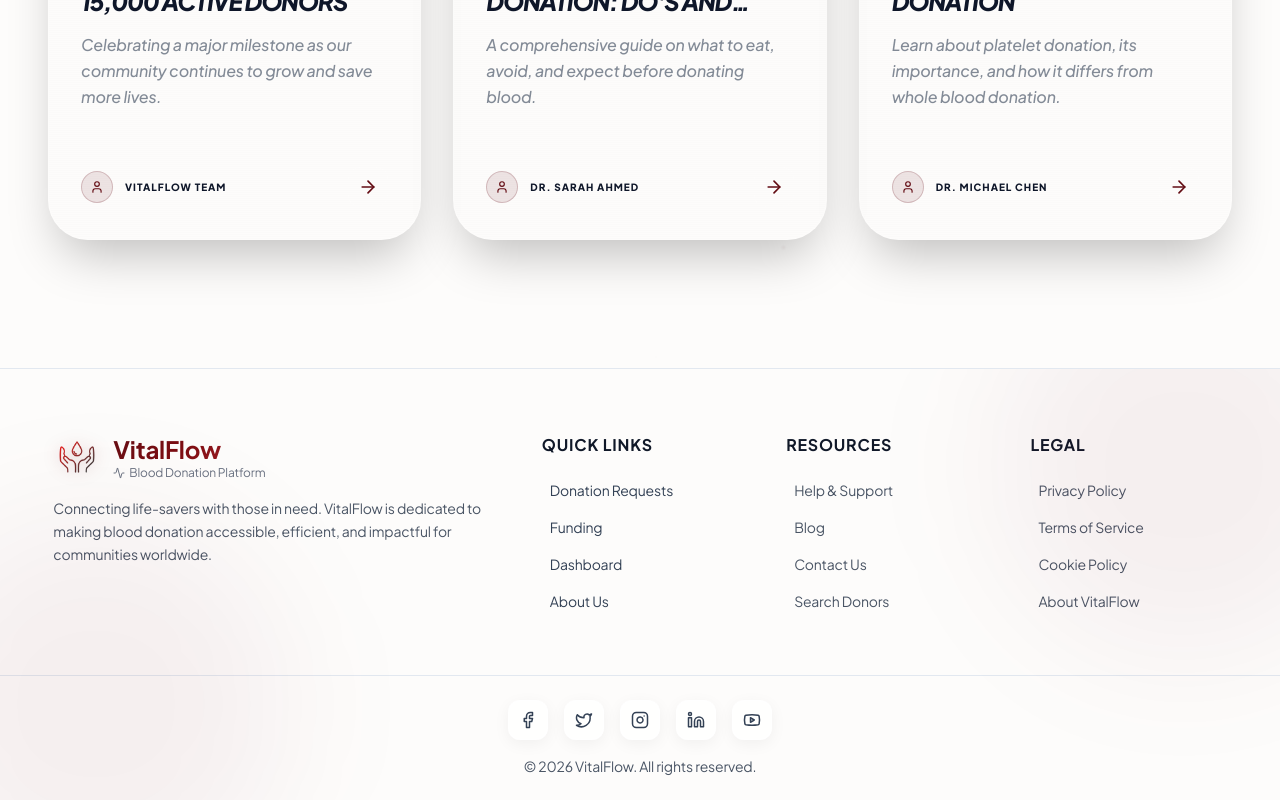
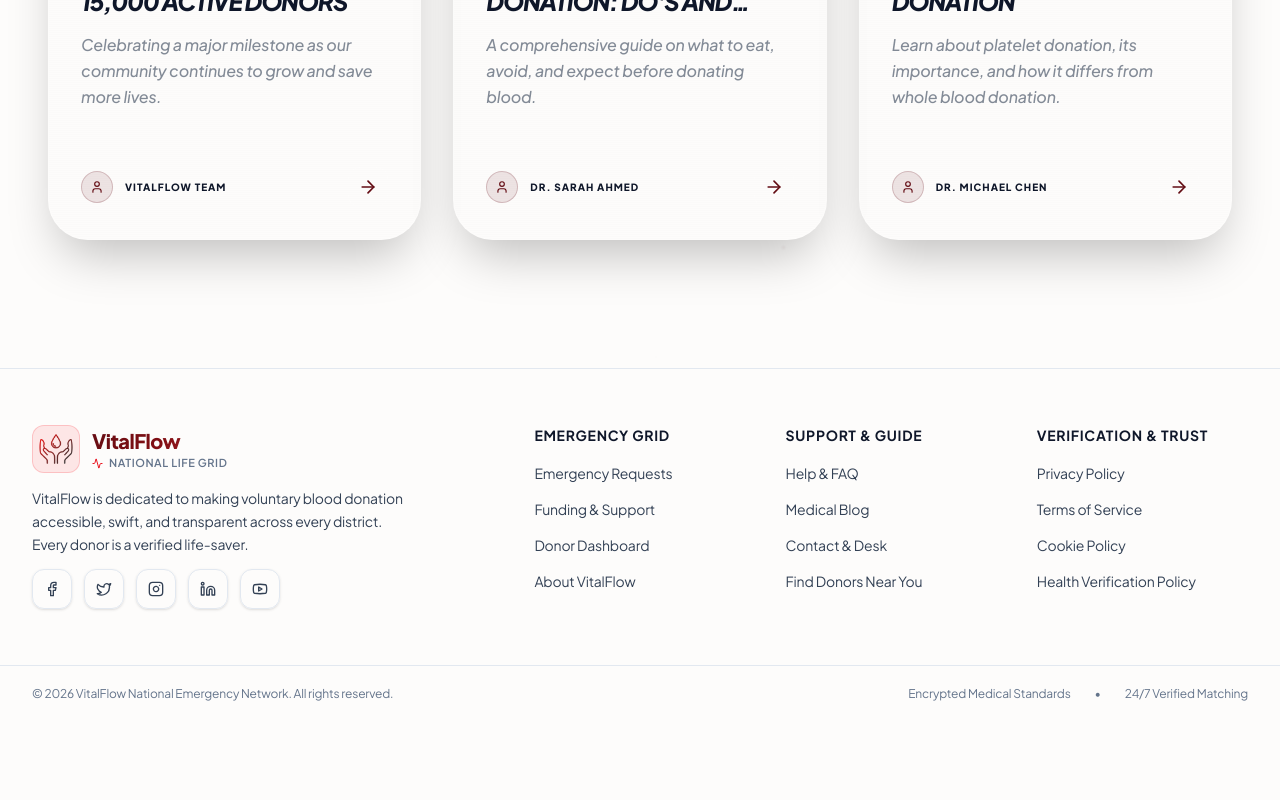
Before and after one commit to Tafsirchy/VitalFlow-Frontend, a React (Vite) app: page /blog in a window 1280 px wide. Shown: the part 1695-2495 px from the top of the page. After the commit the page ends 2417 px from the top, so only its background shows below. Built offline with nearby package versions, Linux system fonts and the light colour scheme; no server answers.

Commit message:
refactor(footer): reduce padding, collapse redundant spacing, and tighten layout

```diff
--- a/src/Components/Footer.jsx
+++ b/src/Components/Footer.jsx
@@ -8,91 +8,98 @@ import {
   Instagram,
   Linkedin,
   Youtube,
+  Heart,
+  ShieldCheck
 } from "lucide-react";
-import { motion as Motion } from "framer-motion";
 
 const Footer = () => {
   const footerLinks = {
     quickLinks: [
-      { name: "Donation Requests", path: "/donation-requests" },
-      { name: "Funding", path: "/funding" },
-      { name: "Dashboard", path: "/dashboard" },
-      { name: "About Us", path: "/about" },
+      { name: "Emergency Requests", path: "/donation-requests" },
+      { name: "Funding & Support", path: "/funding" },
+      { name: "Donor Dashboard", path: "/dashboard" },
+      { name: "About VitalFlow", path: "/about" },
     ],
     resources: [
-      { name: "Help & Support", path: "/help" },
-      { name: "Blog", path: "/blog" },
-      { name: "Contact Us", path: "/contact" },
-      { name: "Search Donors", path: "/search" },
+      { name: "Help & FAQ", path: "/help" },
+      { name: "Medical Blog", path: "/blog" },
+      { name: "Contact & Desk", path: "/contact" },
+      { name: "Find Donors Near You", path: "/search" },
     ],
     legal: [
       { name: "Privacy Policy", path: "/privacy" },
       { name: "Terms of Service", path: "/terms" },
       { name: "Cookie Policy", path: "/cookies" },
-      { name: "About VitalFlow", path: "/about" },
+      { name: "Health Verification Policy", path: "/about" },
     ],
   };
 
   const socialLinks = [
-    { icon: Facebook, href: "#", label: "Facebook", color: "hover:text-[var(--primary-red)] hover:border-[var(--primary-red)] hover:bg-[var(--primary-red-light)]/10" },
-    { icon: Twitter, href: "#", label: "Twitter", color: "hover:text-[var(--primary-red)] hover:border-[var(--primary-red)] hover:bg-[var(--primary-red-light)]/10" },
-    { icon: Instagram, href: "#", label: "Instagram", color: "hover:text-[var(--primary-red)] hover:border-[var(--primary-red)] hover:bg-[var(--primary-red-light)]/10" },
-    { icon: Linkedin, href: "#", label: "LinkedIn", color: "hover:text-[var(--primary-red)] hover:border-[var(--primary-red)] hover:bg-[var(--primary-red-light)]/10" },
-    { icon: Youtube, href: "#", label: "YouTube", color: "hover:text-[var(--primary-red)] hover:border-[var(--primary-red)] hover:bg-[var(--primary-red-light)]/10" },
+    { icon: Facebook, href: "#", label: "Facebook" },
+    { icon: Twitter, href: "#", label: "Twitter" },
+    { icon: Instagram, href: "#", label: "Instagram" },
+    { icon: Linkedin, href: "#", label: "LinkedIn" },
+    { icon: Youtube, href: "#", label: "YouTube" },
   ];
 
   return (
-    <footer className="relative bg-[var(--background-main)] border-t border-[var(--border-light)] overflow-hidden">
-      {/* Decorative Gradient Blob */}
-      <div className="absolute -bottom-24 -left-24 w-96 h-96 bg-[var(--primary-red)]/5 rounded-full blur-3xl pointer-events-none"></div>
-      <div className="absolute -top-24 -right-24 w-96 h-96 bg-[var(--primary-red)]/5 rounded-full blur-3xl pointer-events-none"></div>
-      {/* Main Footer Content */}
-      <div className="w-11/12 mx-auto py-12 lg:py-16">
-        <div className="grid grid-cols-1 sm:grid-cols-2 lg:grid-cols-5 gap-8 lg:gap-12">
-          {/* Brand Section - Takes 2 columns on large screens */}
-          <div className="sm:col-span-2 lg:col-span-2 space-y-4">
+    <footer className="relative bg-[var(--background-main)] border-t border-[var(--border-light)] dark:border-zinc-800/80 select-none">
+
+      {/* Main Content Area */}
+      <div className="max-w-7xl mx-auto px-4 sm:px-6 lg:px-8 py-10 lg:py-14">
+        <div className="grid grid-cols-1 md:grid-cols-2 lg:grid-cols-5 gap-8 lg:gap-10">
+
+          {/* Brand Column */}
+          <div className="lg:col-span-2 space-y-3.5">
             <Link to="/" className="inline-flex items-center gap-3 group">
-              <Motion.div
-                whileHover={{ scale: 1.1, rotate: 360 }}
-                transition={{ type: "spring", stiffness: 260, damping: 20 }}
-                className="w-12 h-12 flex items-center justify-center p-1"
-              >
+              <div className="w-12 h-12 flex items-center justify-center p-1 rounded-xl bg-red-500/10 border border-red-500/20">
                 <img
                   src={logo}
                   alt="VitalFlow Logo"
-                  className="w-full h-full object-contain filter drop-shadow-[0_0_8px_rgba(100,13,20,0.3)]"
+                  className="w-full h-full object-contain"
                 />
-              </Motion.div>
+              </div>
               <div>
-                <h2 className="text-2xl font-bold text-gradient-crimson">
+                <h2 className="text-xl font-extrabold text-gradient-crimson tracking-tight">
                   VitalFlow
                 </h2>
-                <p className="text-xs text-gray-500 flex items-center gap-1">
-                  <Activity size={12} />
-                  Blood Donation Platform
+                <p className="text-[11px] font-semibold tracking-wider text-[var(--text-muted)] uppercase flex items-center gap-1.5">
+                  <Activity size={11} className="text-red-600" />
+                  National Life Grid
                 </p>
               </div>
             </Link>
-            <p className="text-gray-600 text-sm leading-relaxed max-w-md">
-              Connecting life-savers with those in need. VitalFlow is dedicated
-              to making blood donation accessible, efficient, and impactful for
-              communities worldwide.
+
+            <p className="text-sm text-[var(--text-secondary)] leading-relaxed max-w-sm font-normal">
+              VitalFlow is dedicated to making voluntary blood donation accessible, swift, and transparent across every district. Every donor is a verified life-saver.
             </p>
+
+            <div className="flex items-center gap-3">
+              {socialLinks.map((social) => (
+                <a
+                  key={social.label}
+                  href={social.href}
+                  className="w-10 h-10 rounded-xl border border-[var(--border-light)] dark:border-zinc-800 flex items-center justify-center text-[var(--text-secondary)] hover:text-red-600 hover:border-red-500/30 transition-colors shadow-sm"
+                  aria-label={social.label}
+                >
+                  <social.icon size={16} />
+                </a>
+              ))}
+            </div>
           </div>
 
           {/* Quick Links */}
-          <div>
-            <h3 className="text-gray-900 font-bold mb-4 text-base uppercase tracking-wider">
-              Quick Links
+          <div className="space-y-4">
+            <h3 className="text-[var(--text-primary)] font-bold text-sm uppercase tracking-wider">
+              Emergency Grid
             </h3>
-            <ul className="space-y-2.5">
+            <ul className="space-y-3">
               {footerLinks.quickLinks.map((link) => (
                 <li key={link.name}>
                   <Link
                     to={link.path}
-                    className="text-[var(--text-secondary)] hover:text-[var(--primary-red)] transition-colors text-sm inline-flex items-center gap-2 group"
+                    className="text-xs sm:text-sm text-[var(--text-secondary)] hover:text-[var(--primary-red)] transition-colors inline-block"
                   >
-                    <span className="w-0 h-0.5 bg-[var(--primary-red)] group-hover:w-3 transition-all duration-300"></span>
                     {link.name}
                   </Link>
                 </li>
@@ -101,18 +108,17 @@ const Footer = () => {
           </div>
 
           {/* Resources */}
-          <div>
-            <h3 className="text-gray-900 font-bold mb-4 text-base uppercase tracking-wider">
-              Resources
+          <div className="space-y-4">
+            <h3 className="text-[var(--text-primary)] font-bold text-sm uppercase tracking-wider">
+              Support & Guide
             </h3>
-            <ul className="space-y-2.5">
+            <ul className="space-y-3">
               {footerLinks.resources.map((link) => (
                 <li key={link.name}>
                   <Link
                     to={link.path}
-                    className="text-gray-600 hover:text-blue-600 transition-colors text-sm inline-flex items-center gap-2 group"
+                    className="text-xs sm:text-sm text-[var(--text-secondary)] hover:text-[var(--primary-red)] transition-colors inline-block"
                   >
-                    <span className="w-0 h-0.5 bg-blue-600 group-hover:w-3 transition-all duration-300"></span>
                     {link.name}
                   </Link>
                 </li>
@@ -121,54 +127,39 @@ const Footer = () => {
           </div>
 
           {/* Legal */}
-          <div>
-            <h3 className="text-gray-900 font-bold mb-4 text-base uppercase tracking-wider">
-              Legal
+          <div className="space-y-4">
+            <h3 className="text-[var(--text-primary)] font-bold text-sm uppercase tracking-wider">
+              Verification & Trust
             </h3>
-            <ul className="space-y-2.5">
+            <ul className="space-y-3">
               {footerLinks.legal.map((link) => (
                 <li key={link.name}>
                   <Link
                     to={link.path}
-                    className="text-gray-600 hover:text-gray-900 transition-colors text-sm inline-flex items-center gap-2 group"
+                    className="text-xs sm:text-sm text-[var(--text-secondary)] hover:text-[var(--primary-red)] transition-colors inline-block"
                   >
-                    <span className="w-0 h-0.5 bg-gray-900 group-hover:w-3 transition-all duration-300"></span>
                     {link.name}
                   </Link>
                 </li>
               ))}
             </ul>
           </div>
+
         </div>
       </div>
 
-      {/* Bottom Bar - Centered Copyright and Social Icons */}
-      <div className="border-t border-[var(--border-light)]">
-        <div className="w-11/12 mx-auto py-6">
-          <div className="flex flex-col items-center gap-4">
-            {/* Social Media Icons */}
-            <div className="flex items-center gap-4">
-              {socialLinks.map((social) => (
-                <Motion.a
-                  key={social.label}
-                  whileHover={{ scale: 1.15, y: -2 }}
-                  whileTap={{ scale: 0.95 }}
-                  href={social.href}
-                  className={`w-10 h-10 rounded-xl border border-[var(--border-light)] flex items-center justify-center text-[var(--text-secondary)] transition-all duration-300 glass-morphism ${social.color}`}
-                  aria-label={social.label}
-                >
-                  <social.icon size={18} strokeWidth={2} />
-                </Motion.a>
-              ))}
-            </div>
-
-            {/* Copyright - Centered */}
-            <p className="text-gray-600 text-sm text-center">
-              © {new Date().getFullYear()} VitalFlow. All rights reserved.
-            </p>
+      {/* Symmetrical Bottom Copyright Bar */}
+      <div className="border-t border-[var(--border-light)] dark:border-zinc-800/80 py-4 sm:py-5">
+        <div className="max-w-7xl mx-auto px-4 sm:px-6 lg:px-8 flex flex-col sm:flex-row items-center justify-between gap-4 text-xs text-[var(--text-muted)]">
+          <p>© {new Date().getFullYear()} VitalFlow National Emergency Network. All rights reserved.</p>
+          <div className="flex items-center gap-6">
+            <span>Encrypted Medical Standards</span>
+            <span>•</span>
+            <span>24/7 Verified Matching</span>
           </div>
         </div>
       </div>
+
     </footer>
   );
 };
```
